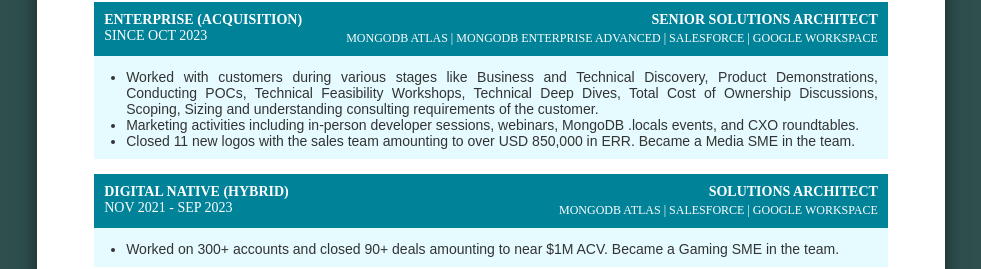
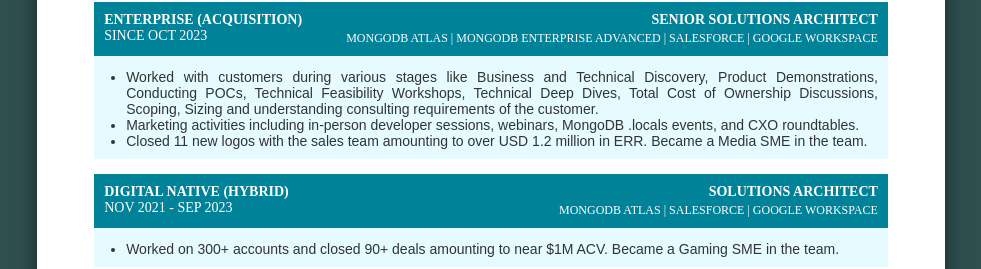
Before and after one commit to ajayRaghav37/resume-new, a React (Create React App) app: page / in a window 1280 px wide. Shown: the part 255-524 px from the top of the page, without its empty margins (149-1130 px from the left). Built offline with nearby package versions, Linux system fonts and the light colour scheme.

Commit message:
Updated ERR

```diff
--- a/src/components/BasicWork.jsx
+++ b/src/components/BasicWork.jsx
@@ -39,7 +39,7 @@
                     Discussions, Scoping, Sizing and understanding consulting requirements of the customer.</li>
                   <li>Marketing activities including in-person developer sessions, webinars, MongoDB .locals events,
                     and CXO roundtables.</li>
-                  <li>Closed 11 new logos with the sales team amounting to over USD 850,000 in ERR. Became a Media SME in the team.</li>
+                  <li>Closed 11 new logos with the sales team amounting to over USD 1.2 million in ERR. Became a Media SME in the team.</li>
                 </ul>
               </p>
             </div>
--- a/src/components/DetailedWork_1.jsx
+++ b/src/components/DetailedWork_1.jsx
@@ -31,7 +31,7 @@
               </div>
             </div>
             <div className="project-summary">
-              <p className="project-summary-intro">Collaborated with an acquisition team of 2 account executives. Worked on&nbsp;<b>60+ accounts</b> and successfully led to a <b>closure of 11 new logos</b> amounting to an ERR of <b>$850K</b>. Became a Media SME in the team.
+              <p className="project-summary-intro">Collaborated with an acquisition team of 2 account executives. Worked on&nbsp;<b>60+ accounts</b> and successfully led to a <b>closure of 11 new logos</b> amounting to an ERR of <b>$1.2M</b>. Became a Media SME in the team.
               </p>
               <p className="roles-responsibilities-title">My roles and responsibilities:</p>
               <p className="roles-responsibilities"></p>
```
